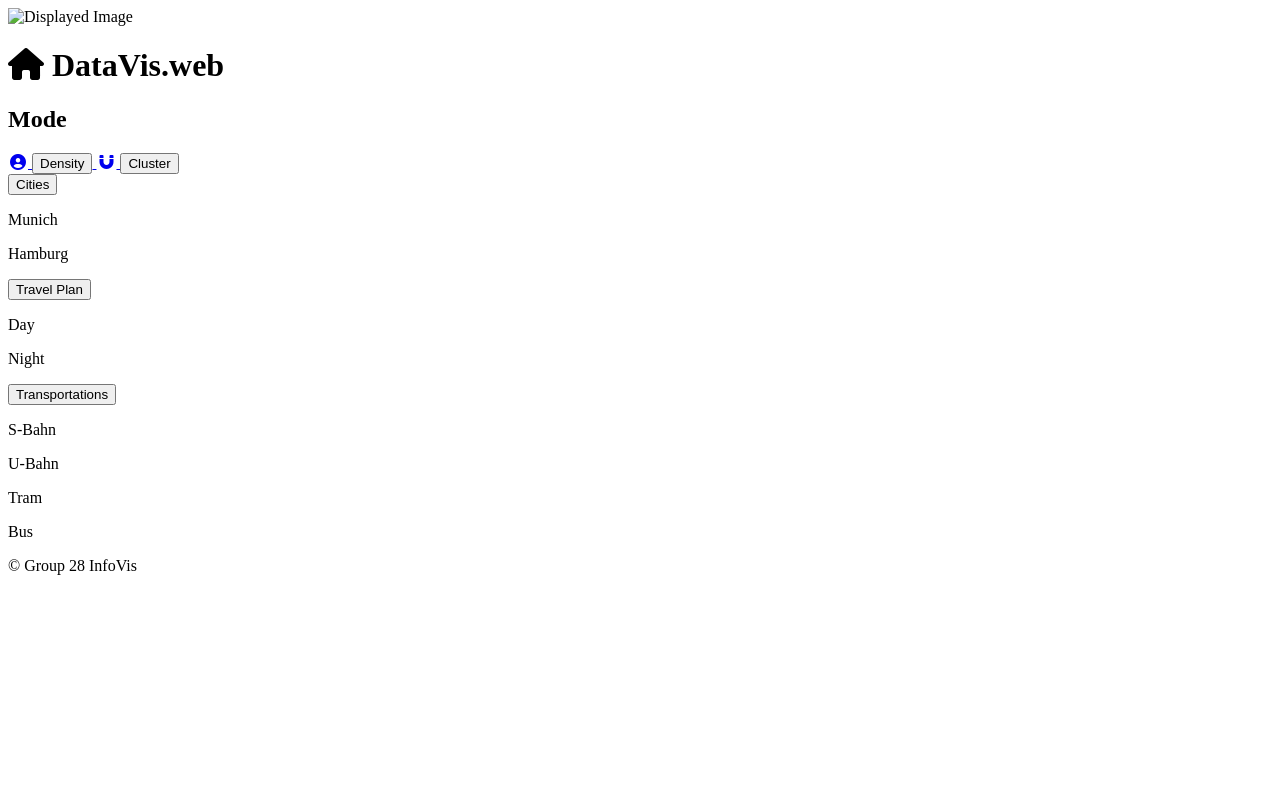
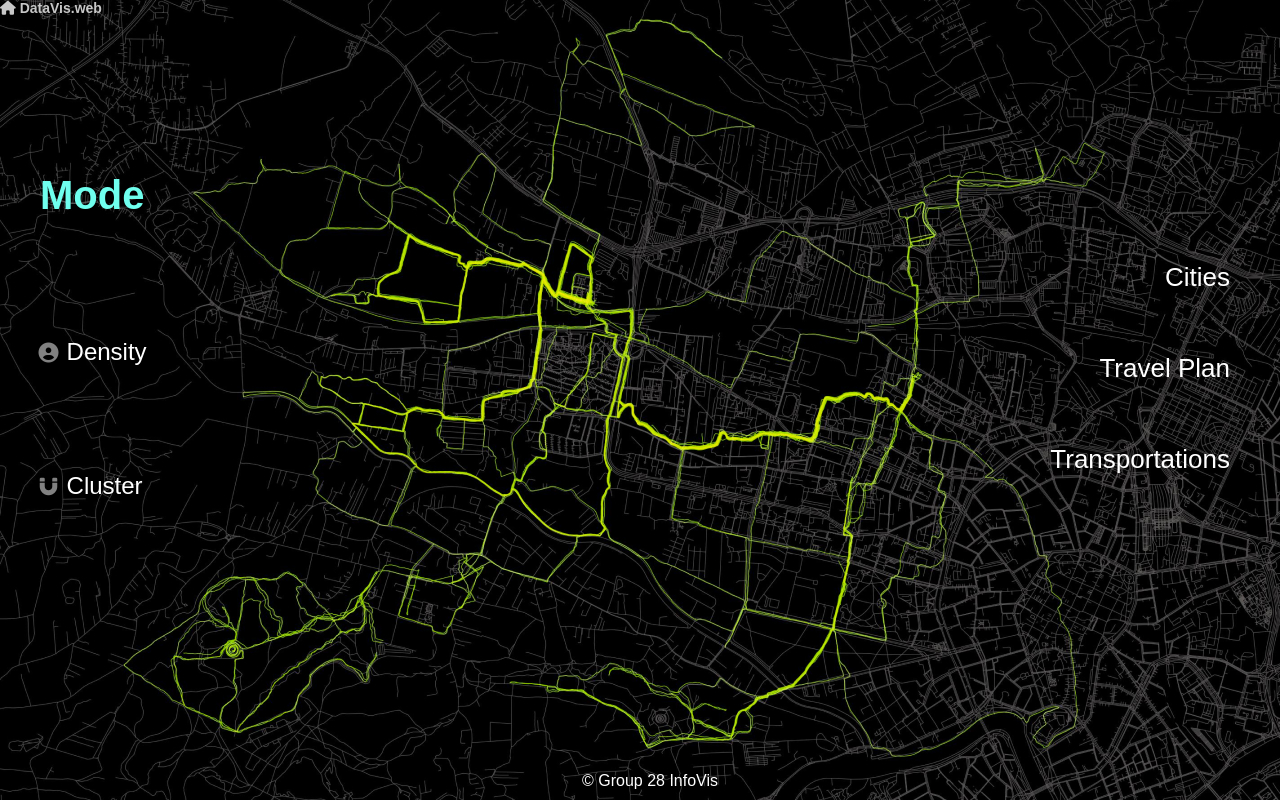
Before and after one commit to majagou/InfoVis-Munich, a plain HTML site: page frontend/cluster.html in a window 1280 px wide. Drawn offline with Linux system fonts and the light colour scheme; the site is published under a folder, as on GitHub Pages, so addresses that start at the root find nothing.

Commit message:
Webpage Adjustment

```diff
--- a/frontend/cluster.html
+++ b/frontend/cluster.html
@@ -4,12 +4,12 @@
     <meta charset="UTF-8">
     <meta name="viewport" content="width=device-width, initial-scale=1.0">
     <title>Mobility Nav</title>
-    <link rel="stylesheet" href="/frontend/css/style.css">
+    <link rel="stylesheet" href="./../frontend/css/style.css">
     <script src="https://kit.fontawesome.com/10539d7a54.js" crossorigin="anonymous"></script>
 </head>
 <body>
     <div id="content">
-        <img id="displayedImage" src="/figures/sampleImage.jpg" alt="Displayed Image">
+        <img id="displayedImage" src="./../figures/sampleImage.jpg" alt="Displayed Image">
     </div>
     <main>
         <div id="title">
@@ -21,11 +21,11 @@
         <div id="container">
             <div class="flex-column flex-center" id="sidebar">
                 <h2>Mode</h2>
-                <a href="/frontend/index.html">
+                <a href="./../frontend/index.html">
                     <i class="fa fa-fw fa-user-circle"></i>
                     <button class="sidebar-btn">Density</button>
                 </a>
-                <a href="/frontend/cluster.html">
+                <a href="./../frontend/cluster.html">
                     <i class="fa fa-fw fa-magnet"></i>
                     <button class="sidebar-btn">Cluster</button>
                 </a>
@@ -59,6 +59,6 @@
         <p>&copy; Group 28 InfoVis</p>
     </footer>
 
-    <script src="/frontend/javascript/data.js"></script>
+    <script src="./../frontend/javascript/data.js"></script>
 </body>
 </html>
```
Also changed, not shown: frontend/index.html (+7 -5 lines).
